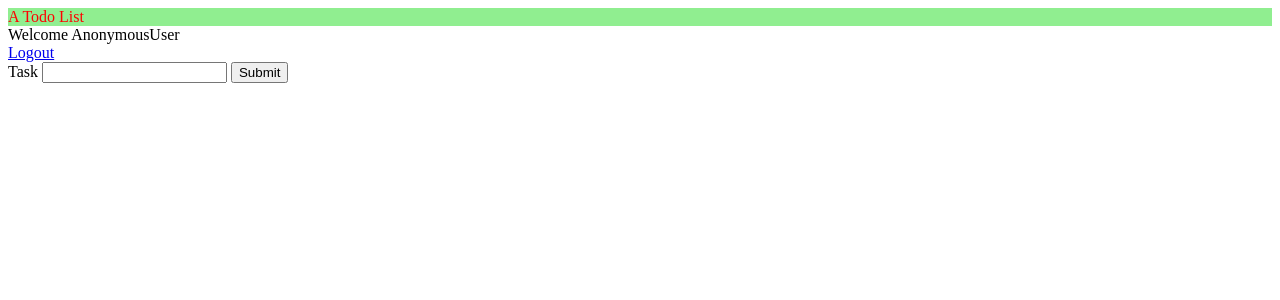
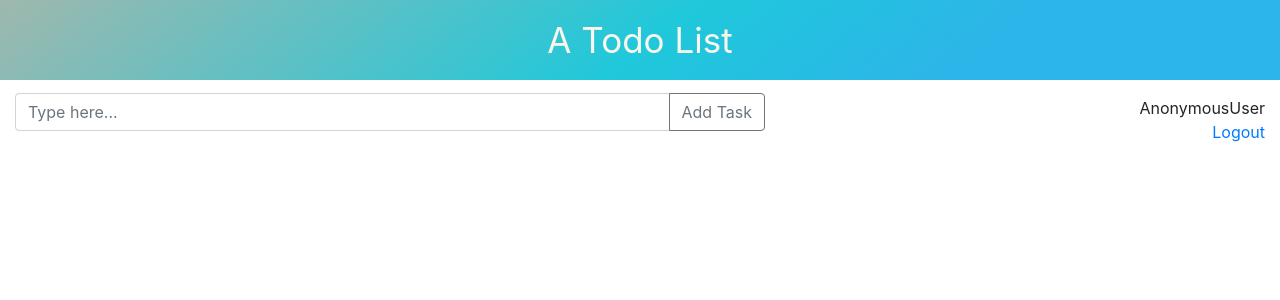
Before and after one commit to mejaz/TodoList, a Django app: page /todolist/home/ in a window 1280 px wide. Shown: the top 300 px of the page. Run offline with Django 3.2, Linux system fonts and the light colour scheme; data comes from the database, SQL or seed files in the repository; both versions use the stored data as it was after the commit; some libraries are stand-ins or nearby versions.

Commit message:
updated UI

```diff
--- a/ztodoapp/static/todo/todo.css
+++ b/ztodoapp/static/todo/todo.css
@@ -1,7 +1,93 @@
 
 
+body {
+	margin: 0px;
+	width: 100%;
+}
+
+.header-container {
+	display: flex;
+	flex-direction: column;
+	justify-content: center;
+	align-items: center;
+	width: 100%;
+	height: 80px;
+	background-image: linear-gradient(141deg, #9fb8ad 0%, #1fc8db 51%, #2cb5e8 75%);
+	/*border: 1px solid magenta;*/
+}
 
 .header {
-	background-color: lightgreen;
-	color: red;
+	color: #faf6eb;
+	font-size: 35px;
 }
+
+.login-page-name {
+	padding: 2%;
+	font-size: 25px;
+	text-align: center;
+	/*border-bottom: 1px solid #696463;*/
+}
+
+.login-form-container {
+	width: 100%;
+	height: 60vh;
+	display: flex;
+	flex-direction: column;
+	justify-content: center;
+	align-items: center;
+	/*border: 1px solid red;*/
+}
+
+.login-form-container > form {
+	width: 50%;
+}
+
+.add-task-box {
+	width: 60%;
+	/*border: 1px solid red;*/
+}
+
+.user-info {
+	display: flex;
+	flex-direction: column;
+	justify-content: center;
+	align-items: flex-end;
+}
+
+.add-task-bar {
+	padding-top: 1%;
+	width: 100%;
+	display: flex;
+	flex-direction: row;
+	justify-content: space-between;
+	align-items: center;
+	/*border: 1px solid red;*/
+}
+
+.task-container {
+	display: flex;
+	flex-direction: column;
+	justify-content: center;
+	align-items: center;
+}
+
+.task-item {
+	height: 60px;
+	border: 1px solid #edece8;
+	margin: 5px;
+	width: 70%;
+	padding: 1%;
+}
+
+
+/* media queries */
+
+@media only screen and (max-width: 800px) {
+	.login-form-container > form {
+		width: 90%;
+	}
+
+	.task-item {
+		width: 100%;
+	}
+}
--- a/ztodoapp/templates/todo/base.html
+++ b/ztodoapp/templates/todo/base.html
@@ -5,7 +5,7 @@
 	<title>
 		{% block title %} {% endblock %}
 	</title>
-
+	<link rel="stylesheet" href="https://stackpath.bootstrapcdn.com/bootstrap/4.4.1/css/bootstrap.min.css" integrity="sha384-Vkoo8x4CGsO3+Hhxv8T/Q5PaXtkKtu6ug5TOeNV6gBiFeWPGFN9MuhOf23Q9Ifjh" crossorigin="anonymous">
 	<link
 		rel="stylesheet"
 		type="text/css"
@@ -13,9 +13,18 @@
 	>
 </head>
 <body>
-	<div class='header'>
-		<span class='header'>A Todo List</span>
+	<div class="container-fluid">
+		<div class="row">
+			<div class="header-container">
+				<div class='header'>A Todo List</div>
+			</div>
+		</div>
+		{% block body %} {% endblock %}
+
 	</div>
-	{% block body %} {% endblock %}
+
+	<script src="https://code.jquery.com/jquery-3.4.1.slim.min.js" integrity="sha384-J6qa4849blE2+poT4WnyKhv5vZF5SrPo0iEjwBvKU7imGFAV0wwj1yYfoRSJoZ+n" crossorigin="anonymous"></script>
+	<script src="https://cdn.jsdelivr.net/npm/popper.js@1.16.0/dist/umd/popper.min.js" integrity="sha384-Q6E9RHvbIyZFJoft+2mJbHaEWldlvI9IOYy5n3zV9zzTtmI3UksdQRVvoxMfooAo" crossorigin="anonymous"></script>
+	<script src="https://stackpath.bootstrapcdn.com/bootstrap/4.4.1/js/bootstrap.min.js" integrity="sha384-wfSDF2E50Y2D1uUdj0O3uMBJnjuUD4Ih7YwaYd1iqfktj0Uod8GCExl3Og8ifwB6" crossorigin="anonymous"></script>
 </body>
 </html>
--- a/ztodoapp/templates/todo/home.html
+++ b/ztodoapp/templates/todo/home.html
@@ -5,8 +5,6 @@
 {% endblock %}
 
 {% block body %}
-	<div>Welcome {{ user }}</div>
-	<a href="{% url 'todo:logout' %}">Logout</a>
 
 	{% if messages %}
 		{% for message in messages %}
@@ -14,16 +12,32 @@
 		{% endfor %}
 	{% endif %}
 
-	<form action="{% url 'todo:home' %}" method='POST'>
-		{% csrf_token %}
-		<label>Task</label>
-		<input type="text" name="task">
-		<button>Submit</button>
-	</form>
+	<div class="add-task-bar">
+		<div class='add-task-box'>
+			<form action="{% url 'todo:home' %}" method='POST'>
+				{% csrf_token %}
+				<!-- <label>Add Task</label> -->
+				<!-- <input type="text" name="task" placeholder="Type Here..."
+					class="add-task-box">
+				<button>Add</button> -->
 
-	<ol>
+				<div class="input-group mb-3">
+				  <input type="text" class="form-control" placeholder="Type here..." aria-label="task" name="task" aria-describedby="button-addon2">
+				  <div class="input-group-append">
+				    <button class="btn btn-outline-secondary" type="submit" id="button-addon2">Add Task</button>
+				  </div>
+				</div>
+			</form>
+		</div>
+		<div class="user-info">
+			<div>{{ user }}</div>
+			<a href="{% url 'todo:logout' %}">Logout</a>
+		</div>
+	</div>
+
+	<div class="task-container">
 		{% for task in tasks %}
-			<li>{{ task.task }}</li>
+			<div class="task-item">{{ task.task }}</div>
 		{% endfor %}
-	</ol>
+	</div>
 {% endblock %}
```
Also changed, not shown: ztodoapp/templates/todo/login.html (+20 -4 lines), db.sqlite3.
